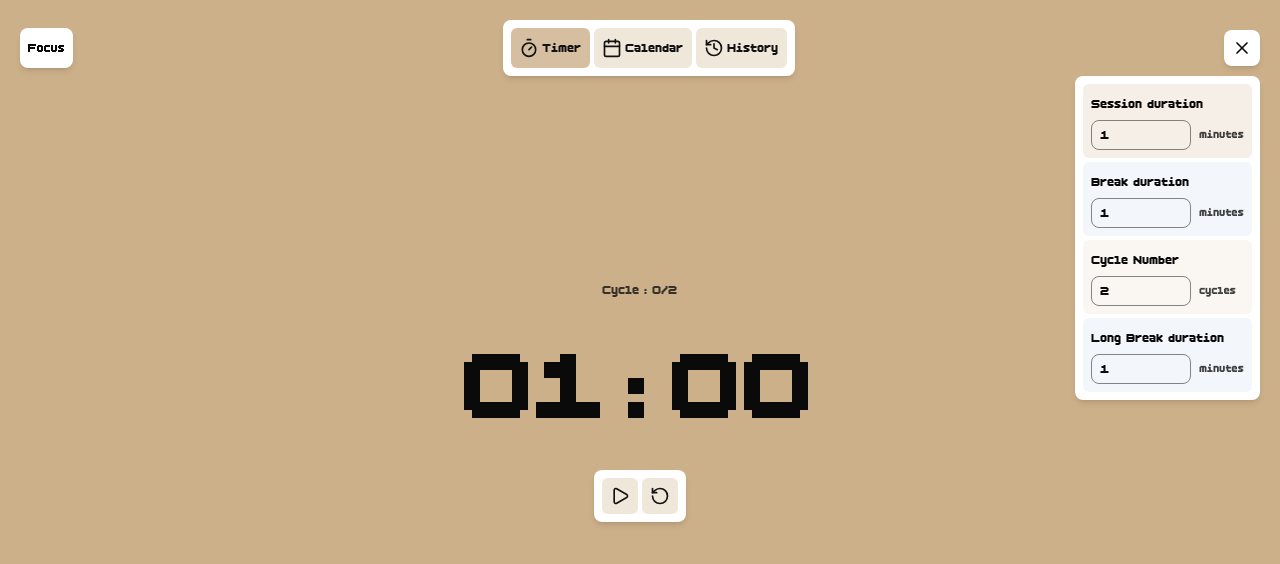
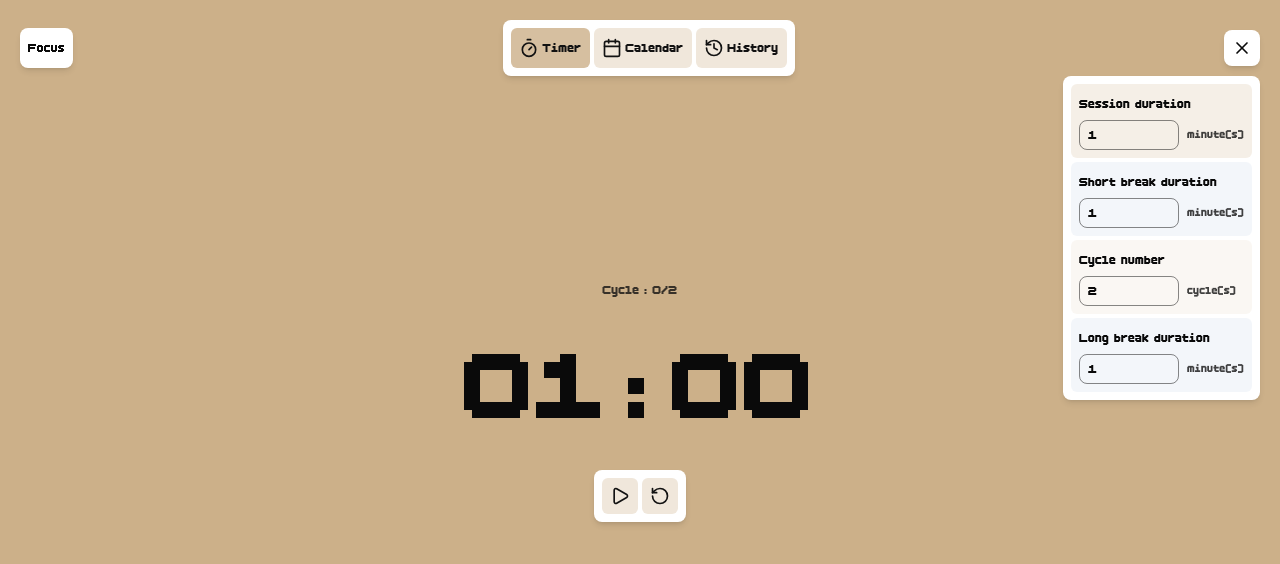
Before and after one commit to tojonirinaAndrian/focusApp, a Next.js app in the folder Frontend/: page / in a window 1280 px wide. Both pictures are taken after a click on the element 1242 px from the left and 48 px from the top of the page. Shown: the top 564 px of the page. Built offline with nearby package versions, Linux system fonts and the light colour scheme.

Commit message:
changed cycle and breaks display

```diff
--- a/Frontend/src/components/pomodoro.tsx
+++ b/Frontend/src/components/pomodoro.tsx
@@ -67,9 +67,11 @@ export default function PomodoroComponent () {
     return (<>
     <div className="w-full h-full flex items-center justify-center">
         <div className="w-fit flex flex-col gap-5">
-            {isBreakOrSession !== "longBreak" &&  <p className="text-center text-black/80">
-                {"Cycle : " + currentDoneCycle + "/" + cycleNumber}
-            </p>}
+            <p className="text-center text-black/80">
+                {isBreakOrSession === "longBreak" && `Long break`}
+                {isBreakOrSession === "break" && `Short break`}
+                {isBreakOrSession === "session" && `Cycle : ${currentDoneCycle}/${cycleNumber}`}
+            </p>
             <div className="flex font-medium text-9xl gap-5">
                 <p>
                     {String(currentPomodoroMinutes).length === 1 ? "0" : ""}
--- a/Frontend/src/components/settings.tsx
+++ b/Frontend/src/components/settings.tsx
@@ -25,11 +25,11 @@ export default function SettingsComponent () {
                     }
                     !isPaused && resetTimer();
                 }}/>
-                <p className="text-sm text-black/80">minutes</p>
+                <p className="text-sm text-black/80">{"minute(s)"}</p>
             </div>
         </div>
         <div className="space-y-1 bg-blueAccent/10 rounded-sm p-2">
-            <p className="">Break duration</p>
+            <p className="">Short break duration</p>
             <div className="flex gap-2 items-center">
                 <input min={1} className="w-[100px] px-2 py-0.5 border-black/50 border rounded-md" type="number" defaultValue={defaultBreakDuration}
                 onChange={(e) => {
@@ -40,11 +40,11 @@ export default function SettingsComponent () {
                     }
                     !isPaused && resetTimer();
                 }}/>
-                <p className="text-sm text-black/80">minutes</p>
+                <p className="text-sm text-black/80">{"minute(s)"}</p>
             </div>
         </div>
         <div className="space-y-1 bg-beigeAccent/10 rounded-sm p-2">
-            <p className="">Cycle Number</p>
+            <p className="">Cycle number</p>
             <div className="flex gap-2 items-center">
                 <input min={1} className="w-[100px] px-2 py-0.5 border-black/50 border rounded-md" type="number" defaultValue={cycleNumber}
                 onChange={(e) => {
@@ -55,11 +55,11 @@ export default function SettingsComponent () {
                     }
                     !isPaused && resetTimer();
                 }}/>
-                <p className="text-sm text-black/80">cycles</p>
+                <p className="text-sm text-black/80">{"cycle(s)"}</p>
             </div>
         </div>
         <div className="space-y-1 bg-blueAccent/10 rounded-sm p-2">
-            <p className="">Long Break duration</p>
+            <p className="">Long break duration</p>
             <div className="flex gap-2 items-center">
                 <input min={1} className="w-[100px] px-2 py-0.5 border-black/50 border rounded-md" type="number" defaultValue={defaultLongBreakDuration}
                 onChange={(e) => {
@@ -70,7 +70,7 @@ export default function SettingsComponent () {
                     }
                     !isPaused && resetTimer();
                 }}/>
-                <p className="text-sm text-black/80">minutes</p>
+                <p className="text-sm text-black/80">{"minute(s)"}</p>
             </div>
         </div>
     </div>)
```
